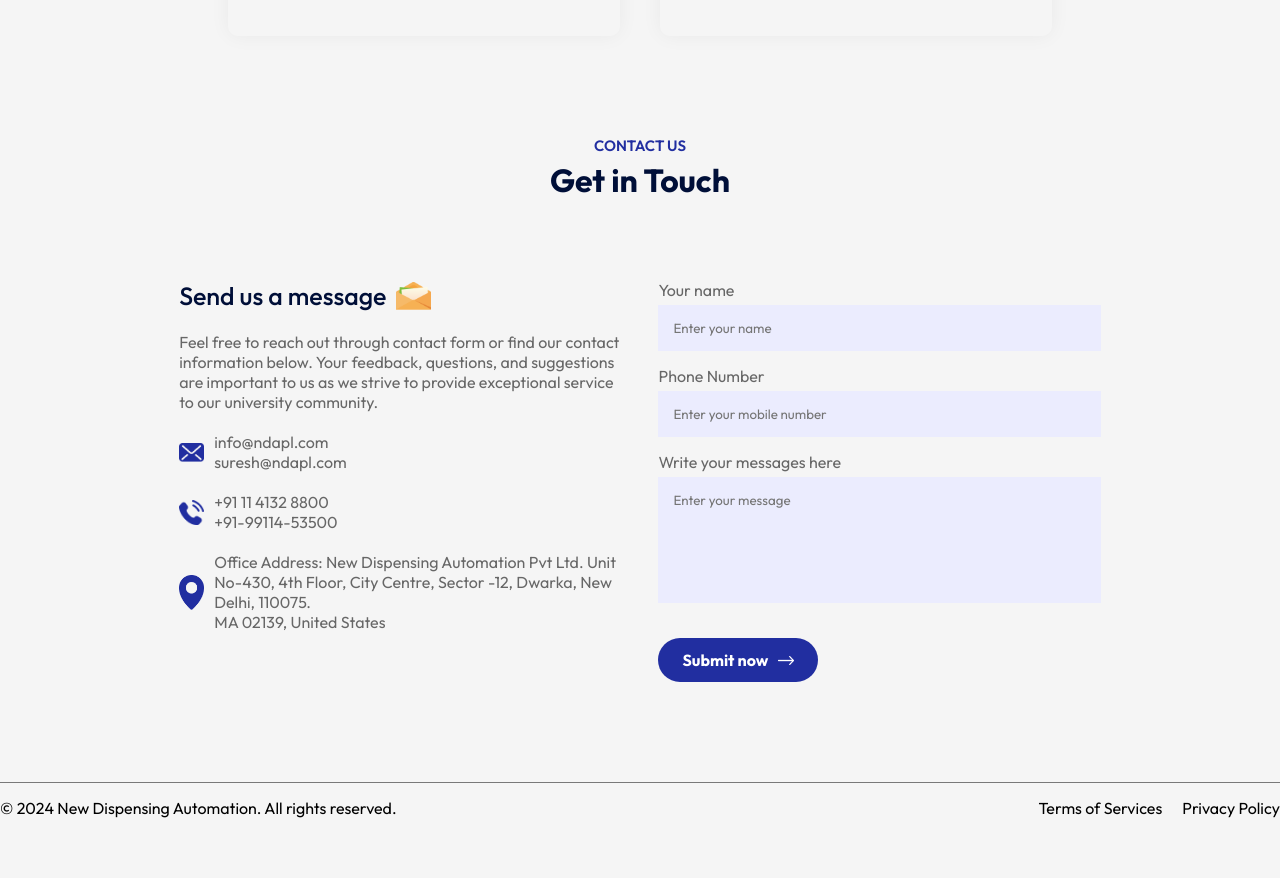
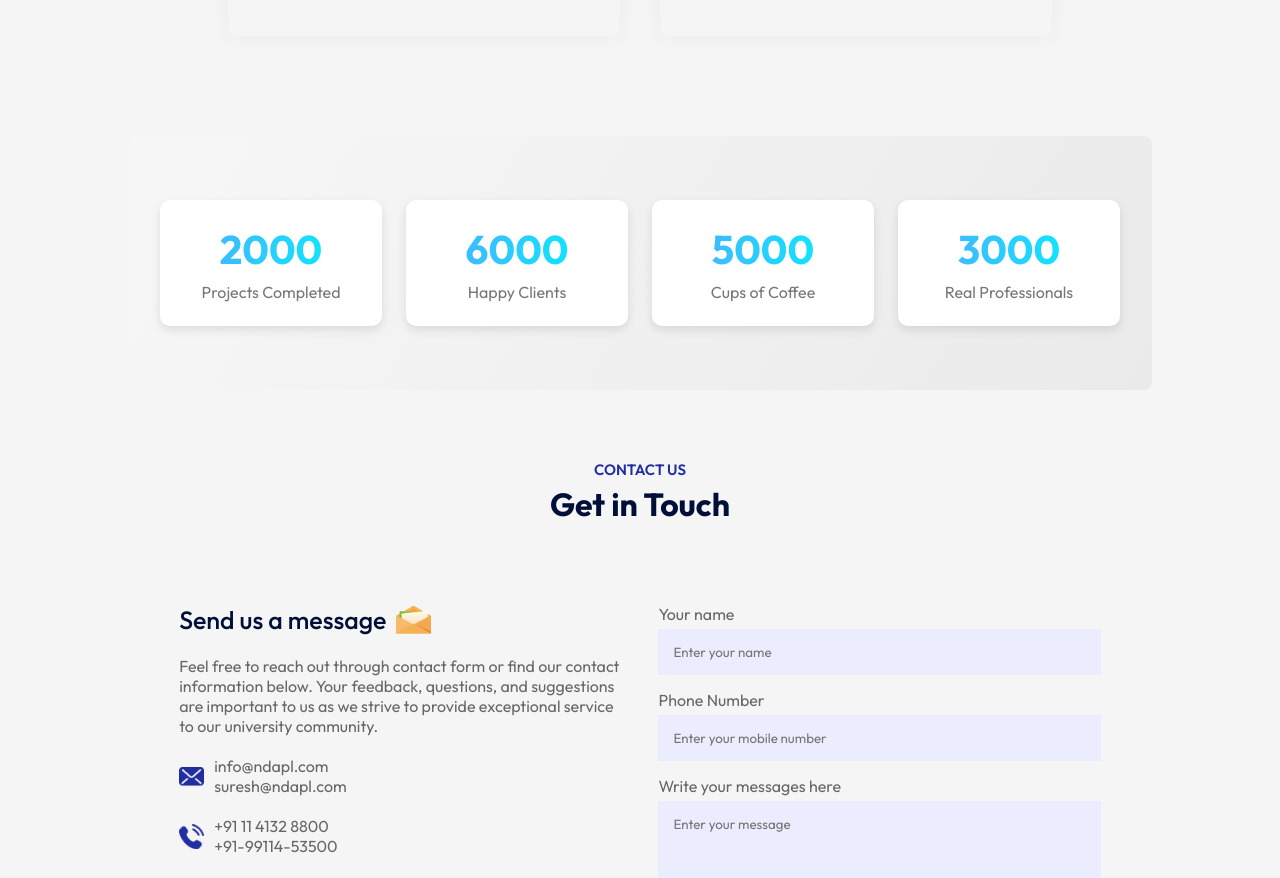
Before and after one commit to Code-Frontiers/NDA, a React (Vite) app: page / in a window 1280 px wide. Shown: the part 3140-4018 px from the top of the page. Before the commit the page ends 3983 px from the top, so only its background shows below. Built offline with nearby package versions, Linux system fonts and the light colour scheme.

Commit message:
add counter homepage

```diff
--- /dev/null
+++ b/src/Components/PortfolioSection/PortfolioSection.jsx
@@ -0,0 +1,81 @@
+import React, { useEffect, useRef, useState } from "react"
+
+const CounterSection = () => {
+  const counters = [
+    { id: 1, target: 2000, label: "Projects Completed" },
+    { id: 2, target: 6000, label: "Happy Clients" },
+    { id: 3, target: 5000, label: "Cups of Coffee" },
+    { id: 4, target: 3000, label: "Real Professionals" },
+  ]
+
+  const [isVisible, setIsVisible] = useState(false)
+  const sectionRef = useRef(null)
+
+  useEffect(() => {
+    const observer = new IntersectionObserver(
+      ([entry]) => {
+        if (entry.isIntersecting) {
+          setIsVisible(true)
+        }
+      },
+      { threshold: 0.5 }
+    )
+
+    if (sectionRef.current) {
+      observer.observe(sectionRef.current)
+    }
+
+    return () => {
+      if (sectionRef.current) {
+        observer.unobserve(sectionRef.current)
+      }
+    }
+  }, [])
+
+  return (
+    <section className="work-data-section" ref={sectionRef}>
+      <div className="portfolio-container grid grid-four-col">
+        {counters.map((counter) => (
+          <Counter
+            key={counter.id}
+            target={counter.target}
+            label={counter.label}
+            isVisible={isVisible}
+          />
+        ))}
+      </div>
+    </section>
+  )
+}
+
+const Counter = ({ target, label, isVisible }) => {
+  const [count, setCount] = useState(0)
+
+  useEffect(() => {
+    if (!isVisible) return
+
+    let start = 0
+    const duration = 1500 // 1.5 seconds
+    const increment = target / (duration / 30) // Increment based on duration
+
+    const timer = setInterval(() => {
+      start += increment
+      if (start >= target) {
+        start = target
+        clearInterval(timer)
+      }
+      setCount(Math.ceil(start))
+    }, 30)
+
+    return () => clearInterval(timer)
+  }, [isVisible, target])
+
+  return (
+    <div className="counter-item">
+      <h2 className="counter-numbers">{count}</h2>
+      <p>{label}</p>
+    </div>
+  )
+}
+
+export default CounterSection
--- a/src/pages/home/Home.jsx
+++ b/src/pages/home/Home.jsx
@@ -1,15 +1,15 @@
-import React, { useState } from "react";
-import Hero from "./Hero";
-import AboutSection from "./AboutSection";
-import OfferingSection from "./OfferingSection";
-import Contact from "./Contact";
-import VideoPlayer from "../../Components/VideoPlayer/VideoPlayer";
-import Title from "../../Components/Title/Title";
-import Services from "./Services";
-import Testimonials from "./Testimonials";
-
+import React, { useState } from "react"
+import Hero from "./Hero"
+import AboutSection from "./AboutSection"
+import OfferingSection from "./OfferingSection"
+import Contact from "./Contact"
+import VideoPlayer from "../../Components/VideoPlayer/VideoPlayer"
+import Title from "../../Components/Title/Title"
+import Services from "./Services"
+import Testimonials from "./Testimonials"
+import PortfolioSection from "../../Components/PortfolioSection/PortfolioSection"
 const Home = () => {
-    const [playState, setPlayState] = useState(false);
+  const [playState, setPlayState] = useState(false)
 
   return (
     <>
@@ -22,11 +22,12 @@ const Home = () => {
         <Services />
         <Title subTitle="" title="Our Distributership" />
         <Testimonials />
+        <PortfolioSection />
         <Title subTitle="Contact Us" title="Get in Touch" />
         <Contact />
       </div>
     </>
-    );
-};
+  )
+}
 
-export default Home;
+export default Home
--- /dev/null
+++ b/src/styles/css/PortfolioSection.css
@@ -0,0 +1,85 @@
+/* Section Styling */
+.work-data-section {
+  background: linear-gradient(120deg, #f7f7f7 0%, #eaeaea 100%);
+  padding: 4rem 2rem;
+  border-radius: 8px;
+  color: #333;
+  text-align: center;
+}
+
+/* Grid Layout */
+.grid-four-col {
+  display: grid;
+  grid-template-columns: repeat(4, 1fr);
+  gap: 1.5rem;
+}
+
+.counter-item {
+  background: #ffffff;
+  padding: 1.5rem 1rem;
+  border-radius: 10px;
+  box-shadow: 0 4px 10px rgba(0, 0, 0, 0.1);
+  transition: transform 0.3s ease, box-shadow 0.3s ease;
+  text-align: center;
+}
+
+.counter-item:hover {
+  transform: translateY(-8px);
+  box-shadow: 0 6px 15px rgba(0, 0, 0, 0.15);
+}
+
+/* Counter Numbers */
+.counter-numbers {
+  font-size: 2.5rem;
+  font-weight: bold;
+  color: #555;
+  background: linear-gradient(90deg, #4facfe 0%, #00f2fe 100%);
+  -webkit-background-clip: text;
+  -webkit-text-fill-color: transparent;
+  margin-bottom: 0.5rem;
+  animation: fade-in 1s ease-in-out;
+}
+
+/* Counter Label */
+.counter-item p {
+  font-size: 1rem;
+  color: #777;
+  margin-top: 0.5rem;
+}
+
+/* Responsive Design */
+@media (max-width: 768px) {
+  .grid-four-col {
+    grid-template-columns: repeat(2, 1fr);
+  }
+
+  .counter-numbers {
+    font-size: 2rem;
+  }
+}
+
+@media (max-width: 480px) {
+  .grid-four-col {
+    grid-template-columns: 1fr;
+  }
+
+  .counter-numbers {
+    font-size: 1.8rem;
+  }
+
+  .counter-item p {
+    font-size: 0.9rem;
+  }
+}
+
+/* Animation */
+@keyframes fade-in {
+  from {
+    opacity: 0;
+    transform: translateY(15px);
+  }
+  to {
+    opacity: 1;
+    transform: translateY(0);
+  }
+}
--- a/src/styles/index.css
+++ b/src/styles/index.css
@@ -7,3 +7,4 @@
 @import "./css/SuccessStory.css";
 @import "./css/Footer.css";
 @import "./css/ContactUs.css";
+@import "./css/PortfolioSection.css";
```
Lines whose indentation alone changed are shown as unchanged.
